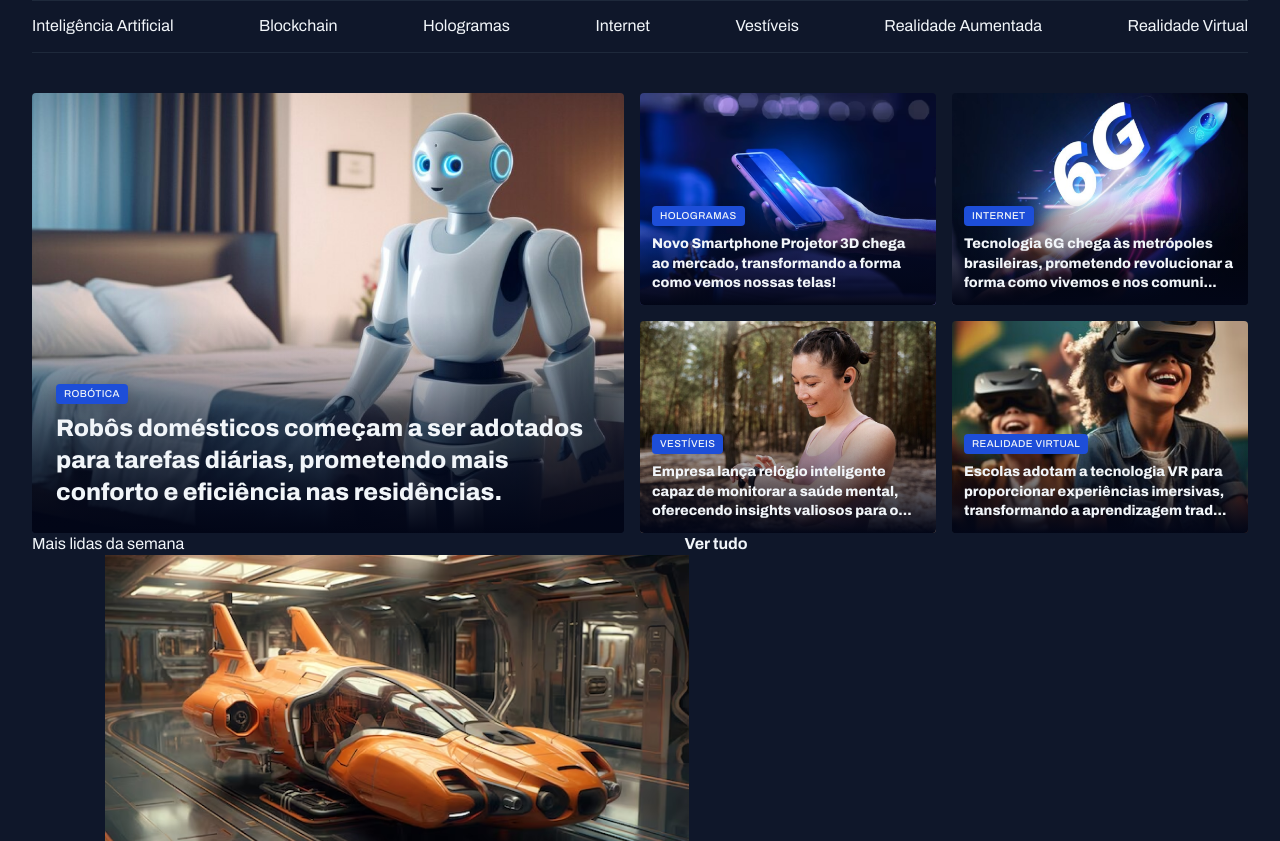
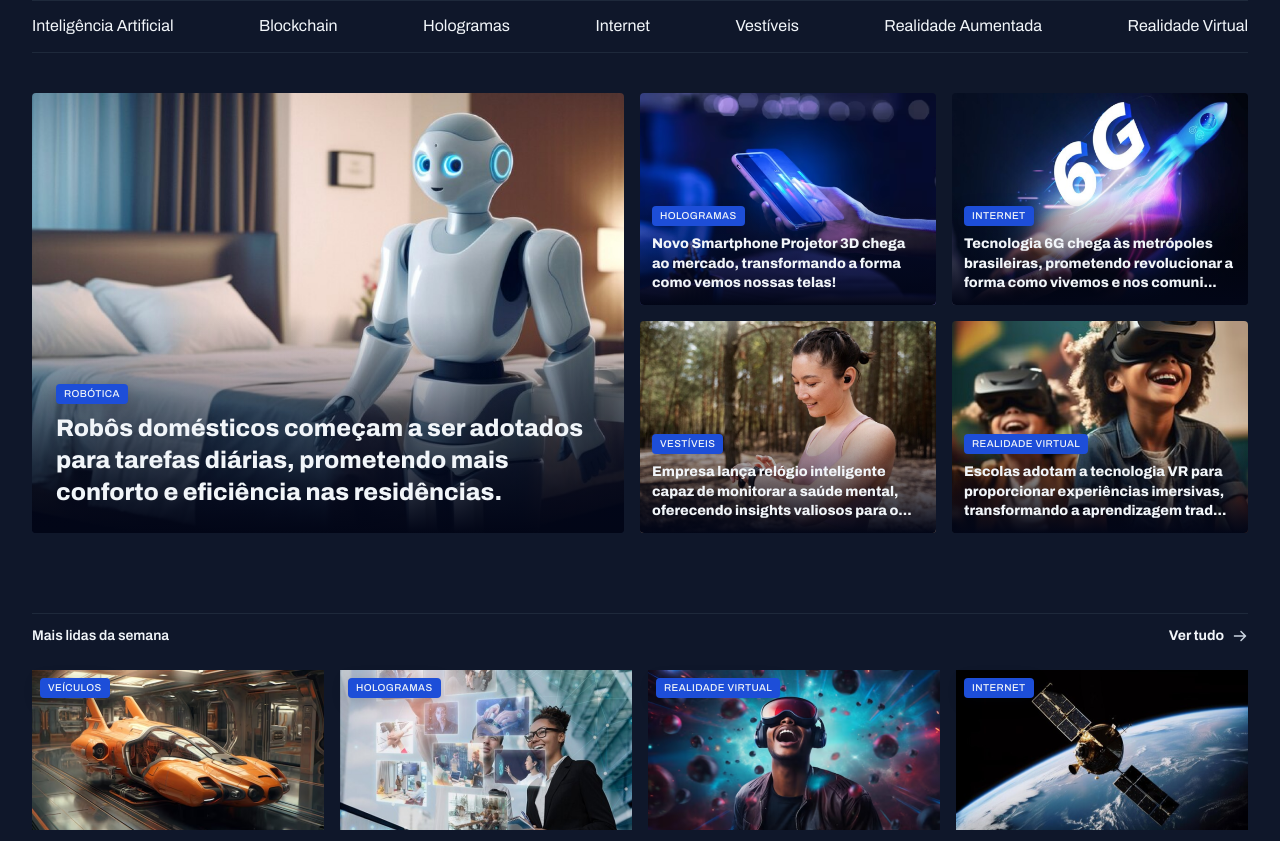
Before and after one commit to creisbarbosa/news-portal, a plain HTML site: page index.html in a window 1280 px wide. Shown: the part 62-903 px from the top of the page. Drawn offline with Linux system fonts and the light colour scheme.

Commit message:
applying styles to the most read section

```diff
--- a/styles/global.css
+++ b/styles/global.css
@@ -63,6 +63,7 @@ img {
 
 main {
   margin-top: 40px;
+  gap: 80px;
 }
 
 .content-tag {
--- a/styles/sections.css
+++ b/styles/sections.css
@@ -1,3 +1,23 @@
+section header {
+  border-top: 1px solid var(--stroke-color);
+  padding-block: 12px 24px;
+  font: var(--text-span);
+
+  a {
+    justify-self: end;
+    align-items: center;
+    gap: 8px;
+    span {
+      background-image: url(../assets/icons/arrow-right.svg);
+      width: 16px;
+      height: 16px;
+    }
+    &:hover span {
+      background-image: url(../assets/icons/arrow-right-hover.svg);
+    }
+  }
+}
+
 #featured {
   img {
     height: 100%;
@@ -36,3 +56,28 @@
     }
   }
 }
+
+#weekly {
+
+  &>div {
+    grid-template-columns: repeat(4, 292px);
+  }
+  img {
+    height: 160px;
+  }
+
+  figure {
+    position: relative;
+
+    .content-tag {
+      position: absolute;
+      top: 8px;
+      left: 8px;
+    }
+
+    p {
+      margin-top: 8px;
+      font-weight: 800;
+    }
+  }
+}
```
